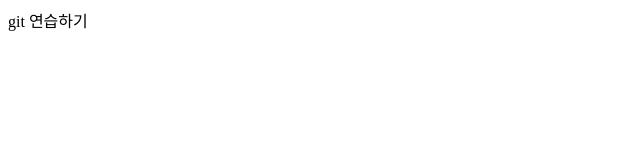
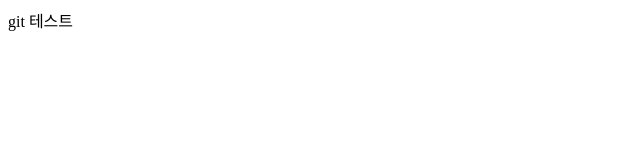
Before and after one commit to qkrrhdns10/gitDemo, a plain HTML site: page index.html in a window 1280 px wide. Shown: the full height of the page, 0-640 px from the left. Drawn offline with Linux system fonts and the light colour scheme.

Commit message:
git 테스트

```diff
--- a/index.html
+++ b/index.html
@@ -7,6 +7,6 @@
     <title>로그인</title>
 </head>
 <body>
-    git 연습하기
+    git 테스트
 </body>
 </html>
```
